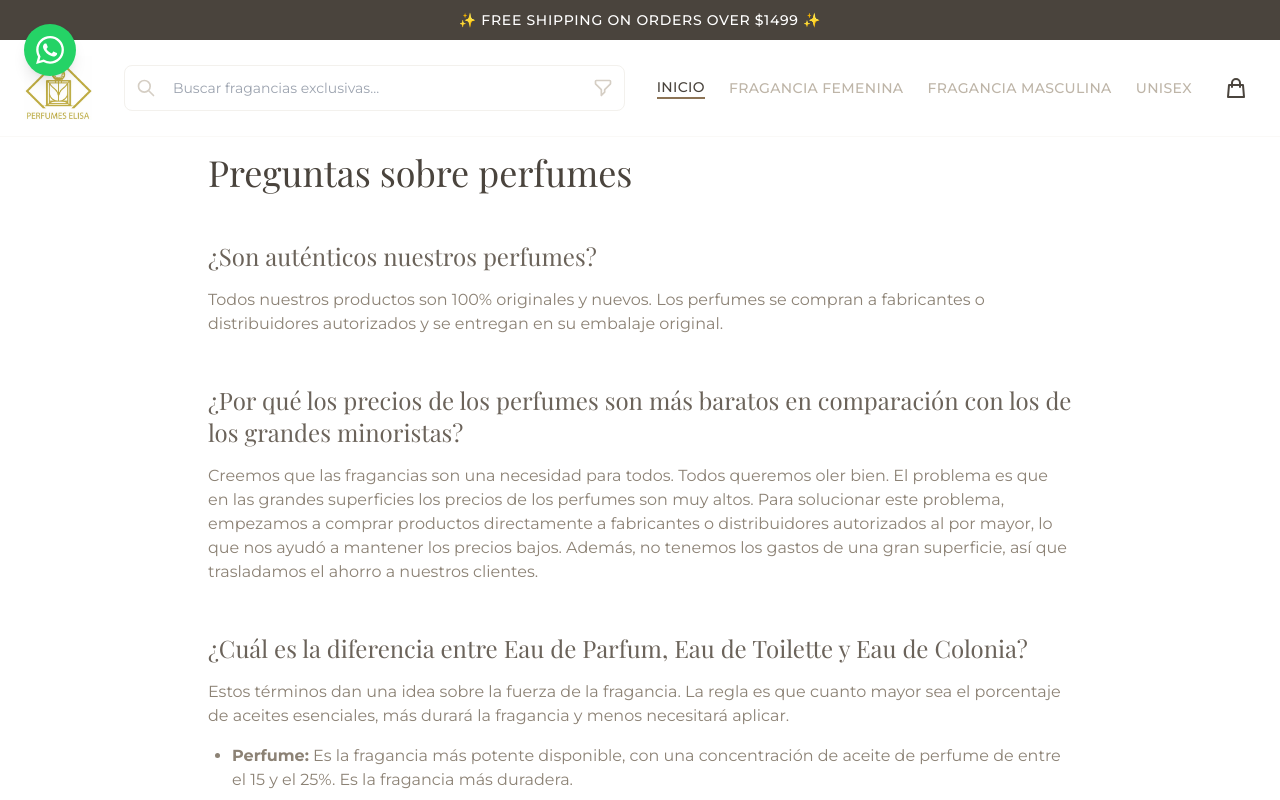
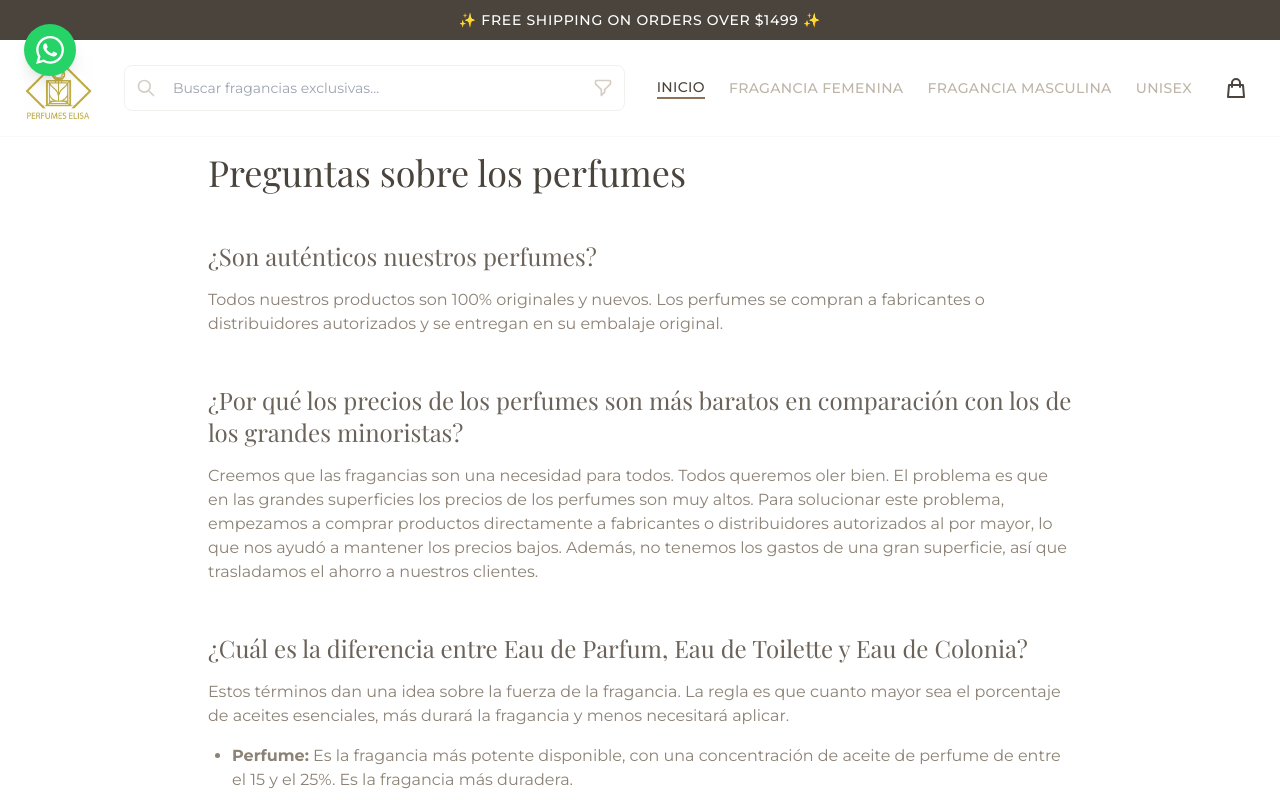
Before and after one commit to eze021188/perfumes-elisa-catalogo, a React (Vite) app: page /preguntas-fragancias in a window 1280 px wide. Shown: the top 800 px of the page. Built offline with nearby package versions, Linux system fonts and the light colour scheme.

Commit message:
Nuevo despliegue de prueba - 1747710858

```diff
--- a/src/pages/PreguntasFraganciasPage.jsx
+++ b/src/pages/PreguntasFraganciasPage.jsx
@@ -17,7 +17,7 @@ export default function PreguntasFraganciasPage() {
             ← Volver al catálogo
           </Link>
 
-          <h1 className="text-4xl font-display text-luxury-900 mb-12">Preguntas sobre perfumes</h1>
+          <h1 className="text-4xl font-display text-luxury-900 mb-12">Preguntas sobre los perfumes</h1>
 
           <div className="space-y-12">
             <section>
```
